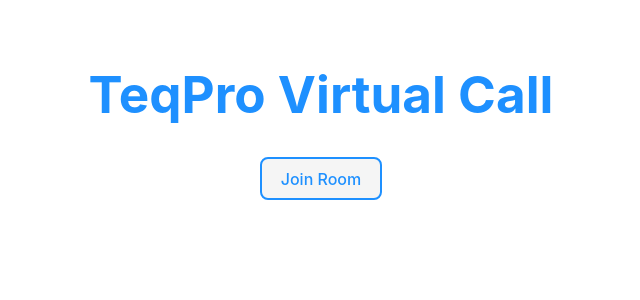
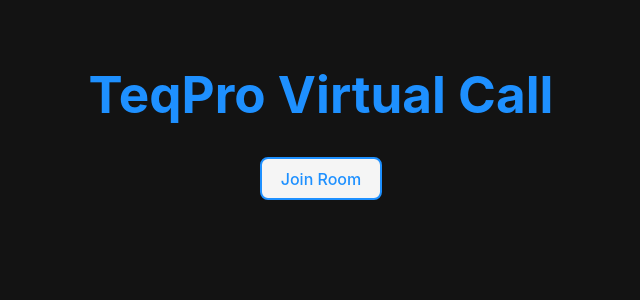
Before and after one commit to joserenter1a/teq-pro, a React (Vite) app in the folder video_func/: page / in a window 1280 px wide. Shown: the top 300 px of the page, without its empty margins (319-959 px from the left). Built offline with nearby package versions, Linux system fonts and the light colour scheme; what agora-rtc-sdk-ng would draw is missing.

Commit message:
New token + BG

```diff
--- a/video_func/src/App.css
+++ b/video_func/src/App.css
@@ -36,7 +36,7 @@ h1 {
 @media (prefers-color-scheme: light) {
   :root {
     color: #213547;
-    background-color: #ffffff;
+    background-color: #131313;
   }
   a:hover {
     color: #747bff;
@@ -136,6 +136,8 @@ button:focus-visible {
 .video-container {
   flex: 1;
   margin: 20px;
+  background-color: #242424;
+
 }
 
 .code-compiler-container {
--- a/video_func/src/components/VideoRoom.jsx
+++ b/video_func/src/components/VideoRoom.jsx
@@ -4,7 +4,7 @@ import AgoraRTM, { RtmClient } from 'agora-rtm-sdk';
 import { VideoPlayer } from './VideoPlayer';
 
 const APP_ID = '5f41eed412454d93ab8e2d9b61430bc6';
-const TOKEN = '007eJxTYJjSdzdiSrfe0RV/sqrmh22af7Dt3vzw+6FTdjN5lr3at4hTgcE0zcQwNTXFxNDIxNQkxdI4Mcki1SjFMsnM0MTYICnZrMz4ZkpDICNDDJ8XEyMDBIL4bAwlqYUFRfkMDABEdCHL'
+const TOKEN = '007eJxTYOi+JP645e7l618sWPRNK+9smb9iIo+wd9yhLycKLta/MvdQYDBNMzFMTU0xMTQyMTVJsTROTLJINUqxTDIzNDE2SEo2c6vWSW0IZGQ4r/melZEBAkF8NoaS1MKConwGBgAXsiHK'
 const CHANNEL = 'teqpro';
 
 const client = AgoraRTC.createClient({
```
